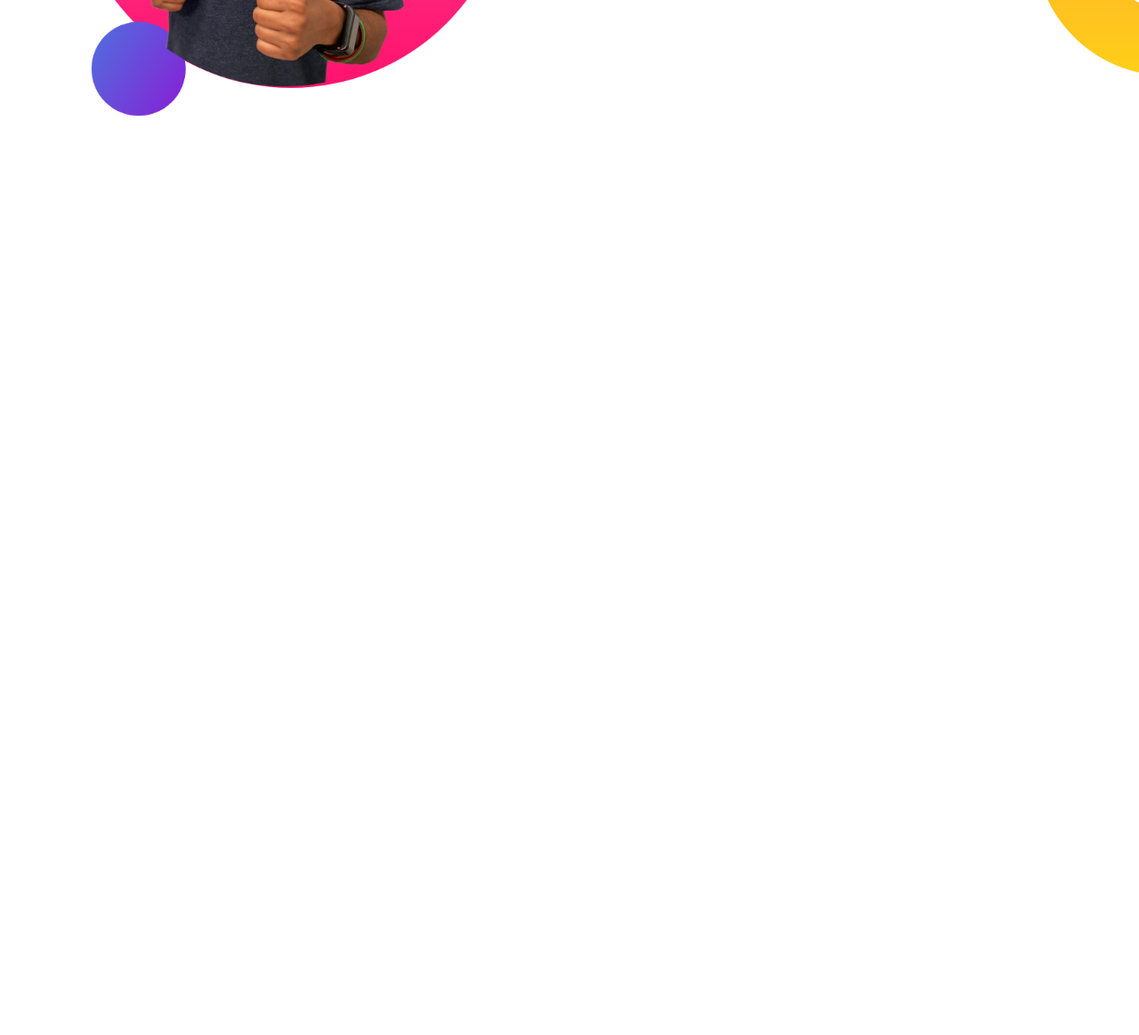
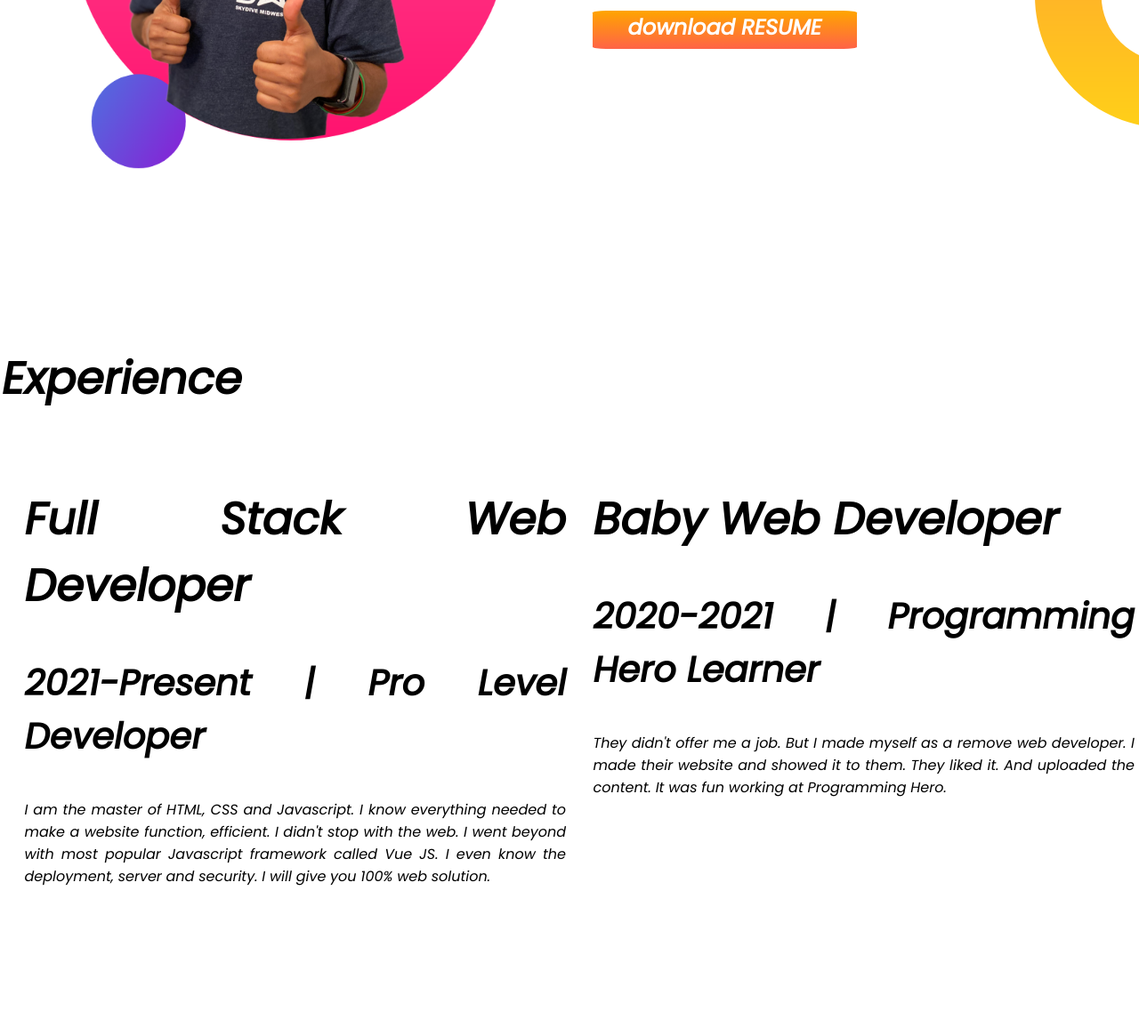
Before and after one commit to Atikhasan143/developer-portfolio, a plain HTML site: page index.html in a window 1280 px wide. Shown: the part 1266-2430 px from the top of the page at 89% size. Before the commit the page ends 1554 px from the top, so only its background shows below. Drawn offline with Linux system fonts and the light colour scheme.

Commit message:
heading 1 added

```diff
--- a/index.html
+++ b/index.html
@@ -9,7 +9,7 @@
     <link rel="preconnect" href="https://fonts.googleapis.com">
     <link rel="preconnect" href="https://fonts.gstatic.com" crossorigin>
     <link href="https://fonts.googleapis.com/css2?family=Poppins:ital@1&display=swap" rel="stylesheet">
-    <link rel="shortcut icon" href="images/010.jpg" type="image/x-icon">
+    <link size="height=80px width=80px" rel="shortcut icon" href="images/favicon-1.jpg" type="image/x-icon">
     <link rel="stylesheet" href="style.css">
 </head>
 <marquee>
@@ -20,7 +20,7 @@
 
 <body>
 
-    <section class="top-banner">
+    <section class="top-banner flexible-container">
         <div class="half-width">
             <h1>Welcom To</h1>
             <h1>
@@ -40,7 +40,7 @@
             <img src="images/jhankar.png" alt="Author: Famous web developer Jhankar Mahbub">
         </div>
     </section>
-    <section class="dream-big">
+    <section class="dream-big flexible-container">
         <div class="half-width">
             <img src="images/jhankar2.png" alt="Author: Famous web developer Jhankar Mahbub">
         </div>
@@ -57,6 +57,27 @@
                 <font size="5">download RESUME</font>
             </a>
     </section>
+    <section class="experience-area">
+        <h1>Experience</h1>
+        <div class="flexible-container">
+            <div class="half-width">
+                <h1>Full Stack Web Developer</h1>
+                <h3>2021-Present | Pro Level Developer</h3>
+                <p>I am the master of HTML, CSS and Javascript. I know everything needed to make a website function,
+                    efficient. I didn't stop with the web. I went beyond with most popular Javascript framework called
+                    Vue
+                    JS. I even know the deployment, server and security. I will give you 100% web solution.</p>
+            </div>
+            <div class="half-width">
+                <div>
+                    <h1>Baby Web Developer</h1>
+                    <h3>2020-2021 | Programming Hero Learner</h3>
+                    <p>They didn't offer me a job. But I made myself as a remove web developer. I made their website and
+                        showed
+                        it to them. They liked it. And uploaded the content. It was fun working at Programming Hero.</p>
+                </div>
+            </div>
+    </section>
 
 
 </body>
--- a/style.css
+++ b/style.css
@@ -4,11 +4,15 @@ body{
 }
 h1{
     font-size: 50px;
+    font-weight: bold;
+}
+h3{
+    font-size: 40px;
 }
 .color-orange{
     color: orange;
 }
-section{
+.flexible-container{
     display: flex;
     padding-bottom: 150px;
 }
@@ -41,3 +45,7 @@ div{
     background-position: right;
     padding-top: 20px;
 }
+.experience-area{
+    padding-left: 2px;
+    padding: right 100px;
+}
```
Also changed, not shown: images/favicon-1.jpg (added), images/favicon-1.png (added).
